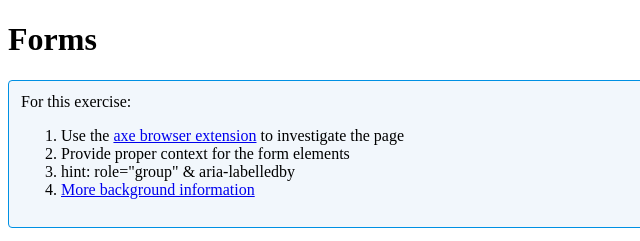
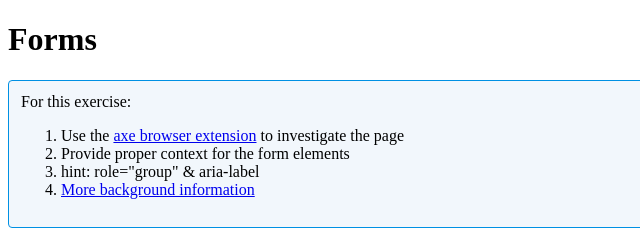
Before and after one commit to cstegeman/accessibility-workshop, a website built with Parcel: page src/forms.html in a window 1280 px wide. Shown: the top 241 px of the page, 0-640 px from the left. Built offline with nearby package versions, Linux system fonts and the light colour scheme.

Commit message:
Change aria-labelledby tot aria-label

```diff
--- a/src/forms.html
+++ b/src/forms.html
@@ -13,7 +13,7 @@
         <ol>
             <li>Use the <a href="https://www.deque.com/axe/">axe browser extension</a> to investigate the page</li>
             <li>Provide proper context for the form elements</li>
-            <li>hint: role="group" & aria-labelledby</li>
+            <li>hint: role="group" & aria-label</li>
             <li><a href="https://www.w3.org/TR/WCAG20-TECHS/ARIA14.html" target="_blank">More background information</a></li>
         </ol>
     </div>
```
